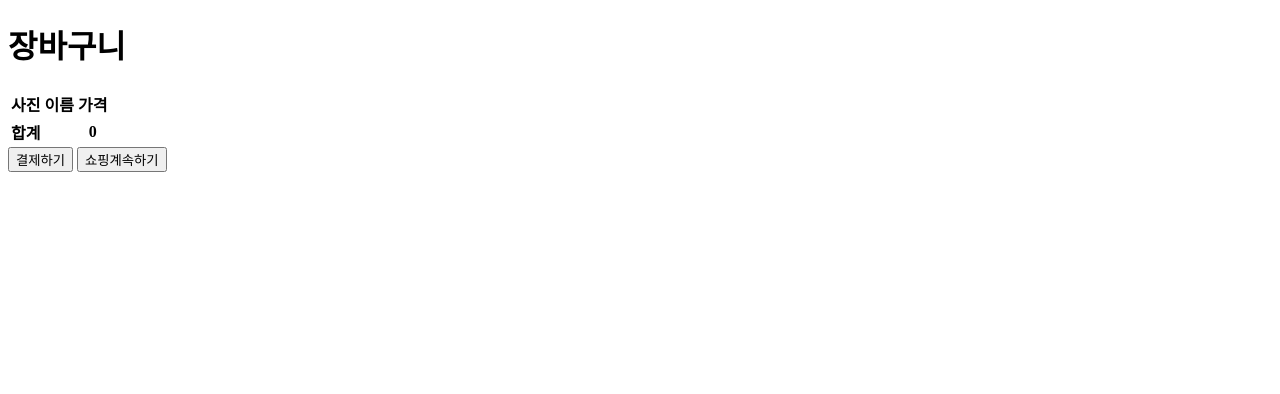
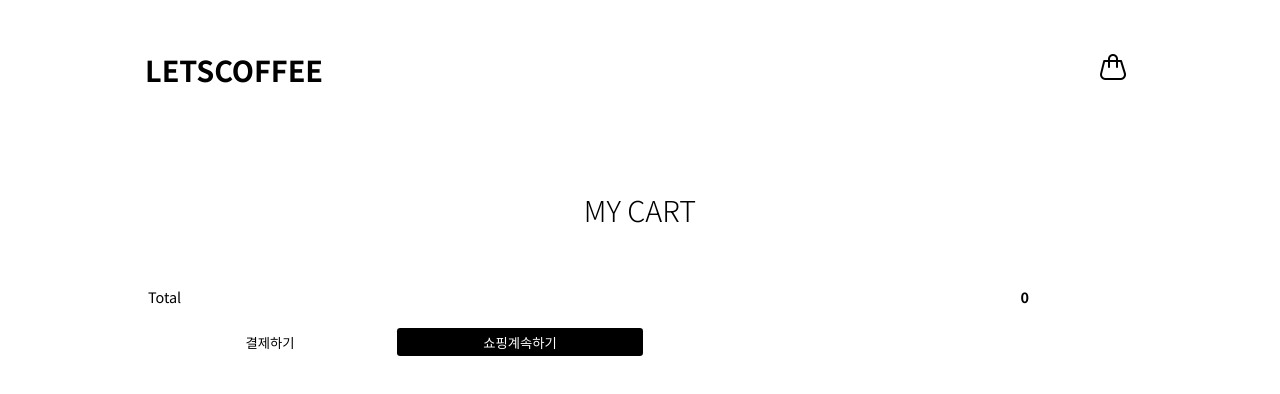
Before and after one commit to LeeSiEun-0107/LETSCOFFEE, a plain HTML site: page ShopList.html in a window 1280 px wide. Drawn offline with Linux system fonts and the light colour scheme.

Commit message:
장바구니 화면 디자인 다시 적용

```diff
--- a/ProductInfo.css
+++ b/ProductInfo.css
@@ -3,6 +3,7 @@ body {
   font-family: "Noto Sans KR", sans-serif;
   font-size: 1rem;
 }
+
 div.Wrap2 {
   display: flex;
   justify-content: center;
@@ -120,9 +121,6 @@ img.product_img {
   width: 300px;
 }
 
-td {
-}
-
 tr {
   display: flex;
   justify-content: space-between;
--- /dev/null
+++ b/ShopList.css
@@ -0,0 +1,69 @@
+body {
+  margin: 0;
+  font-family: "Noto Sans KR", sans-serif;
+  font-size: 1rem;
+}
+
+#Header_Mycart {
+  text-align: center;
+  font-weight: 350;
+}
+
+div.Wrap2 {
+  display: flex;
+  justify-content: center;
+}
+
+div.Wrap {
+  margin: 0;
+  font-family: "Noto Sans KR", sans-serif;
+  display: flex;
+  justify-content: center;
+  flex-direction: column;
+}
+
+.tb_name {
+  font-weight: 400;
+  text-align: left;
+}
+
+div.Button_layout {
+  display: flex;
+  flex-wrap: wrap;
+  margin-top: 1rem;
+  width: 500px;
+}
+
+.Pay_button:hover {
+  background-color: rgb(255, 221, 0);
+}
+
+button.Pay_button {
+  border: 0;
+  opacity: 100%;
+  background-color: transparent;
+  transition: background 0.3s ease-in-out;
+  flex: 1 1 40%;
+  margin: 0.1rem;
+  padding: 0.1rem;
+  border-radius: 0.2rem;
+  padding-top: 0.3rem;
+  padding-bottom: 0.3rem;
+}
+
+button.Continue_button {
+  border: 0;
+  opacity: 100%;
+  background-color: black;
+  color: white;
+  transition: background 0.3s ease-in-out;
+  flex: 1 1 40%;
+  margin: 0.1rem;
+  border-radius: 0.2rem;
+  padding-top: 0.3rem;
+  padding-bottom: 0.3rem;
+}
+
+table.WishList {
+  font-size: 0.9rem;
+}
--- a/ShopList.html
+++ b/ShopList.html
@@ -1,19 +1,42 @@
 <!DOCTYPE html>
 <html>
   <head>
-    <title>장바구니</title>
+    <link rel="preconnect" href="https://fonts.googleapis.com" />
+    <link rel="preconnect" href="https://fonts.gstatic.com" crossorigin />
+    <link
+      href="https://fonts.googleapis.com/css2?family=Noto+Sans+KR:wght@100;200;300;400;500;600;700;800;900&display=swap"
+      rel="stylesheet"
+    />
+    <link rel="stylesheet" href="ShopList.css" />
   </head>
   <body>
-    <h1>장바구니</h1>
+  <div class="Wrap2">
+    <div class="Wrap">
+        <div id="Header"></div>
+        <h1 id="Header_Mycart">MY CART</h1>
         <table class="WishList"></table>
-    <button type="button" class="Order_button" onclick="orderFunction();">
+        <div class="Button_layout">
+          <button type="button" class="Pay_button" onclick="orderFunction();">
             결제하기
           </button>
-    <button type="button" class="Wish_button" onclick="wishFunction();">
+          <button type="button" class="Continue_button" onclick="wishFunction();">
             쇼핑계속하기
           </button>
+        </div>
       </body>
+    </div>
+  </div>
   <script>
+    document.addEventListener("DOMContentLoaded", function () {
+      fetch("header.html")
+        .then((response) => response.text())
+        .then((data) => {
+          document.getElementById("Header").innerHTML = data;
+        })
+        .catch((error) => {
+          console.log("헤더 가져오지 못하는 오류 발생", error);
+        });
+    });
     var tempStorage = window.sessionStorage;
     //console.log(tempStorage);
 
@@ -40,11 +63,14 @@
           var thead = document.createElement("thead");
           var tr = document.createElement("tr");
           var th = document.createElement("th");
-          th.innerText = "사진";
+          // th.innerText = "사진";
+          th.setAttribute("class", "tb_img");
           var th2 = document.createElement("th");
-          th2.innerText = "이름";
+          // th2.innerText = "이름";
+          th2.setAttribute("class", "tb_name");
           var th3 = document.createElement("th");
-          th3.innerText = "가격";
+          // th3.innerText = "가격";
+          th3.setAttribute("class", "tb_cost");
           thead.appendChild(tr);
           tr.appendChild(th);
           tr.appendChild(th2);
@@ -59,9 +85,11 @@
             var tbody = document.createElement("tbody");
             var tr = document.createElement("tr");
             var th = document.createElement("th");
-
+            th.setAttribute("class", "tb_name");
             var th2 = document.createElement("th");
+            th2.setAttribute("class", "tb_img");
             var th3 = document.createElement("th");
+            th3.setAttribute("class", "tb_cost");
             th3.innerText = compareVal[i];
             var img = document.createElement("img");
             img.src = myStorage[compareList[i] - 1].imageUrl;
@@ -87,7 +115,8 @@
           var tfoot = document.createElement("tfoot");
           var tr = document.createElement("tr");
           var th = document.createElement("th");
-          th.innerText = "합계";
+          th.innerText = "Total";
+          th.setAttribute("class", "tb_name");
           var th3 = document.createElement("th");
           var th2 = document.createElement("th");
           th2.setAttribute("id", "result");
@@ -113,5 +142,9 @@
       location.href = "index.html";
     }
     //getElementsByClassName에서 index를 선택하지 않으면 오류가 남
+
+    function indexhrefFunction(obj) {
+      location.href = "Index.html";
+    }
   </script>
 </html>
```
Lines whose indentation alone changed are shown as unchanged.
